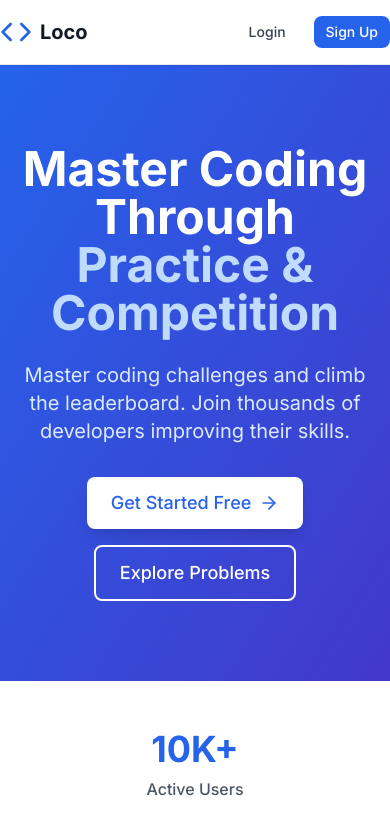
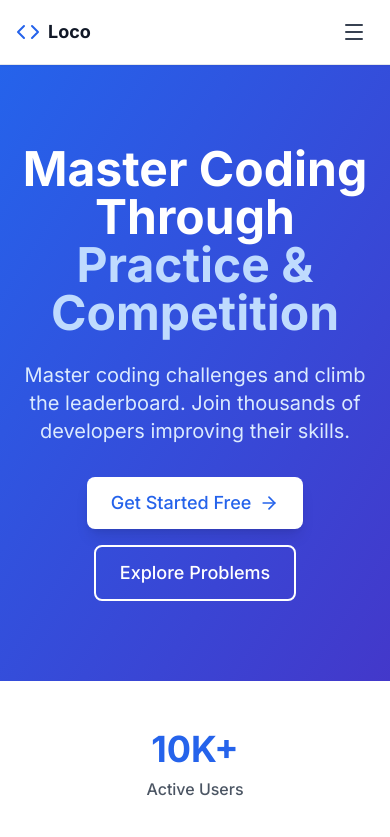
Before and after one commit to prabalesh/loco, a React (Vite) app in the folder frontend/: page / in a window 390 px wide. Shown: the top 837 px of the page. Built offline with nearby package versions, Linux system fonts and the light colour scheme; no server answers.

Commit message:
feat(frontend/layout): made component mobile responsive

```diff
--- a/frontend/src/shared/components/layout/Header.tsx
+++ b/frontend/src/shared/components/layout/Header.tsx
@@ -1,28 +1,37 @@
 import { Link } from 'react-router-dom'
-import { Code, LogOut, User } from 'lucide-react'
+import { Code, LogOut, User, Menu, X } from 'lucide-react'
+import { useState } from 'react'
 import { useAuth } from '../../../shared/hooks/useAuth'
 import { useLogout } from '../../../features/auth/hooks/useLogout'
 import { Button } from '../ui/Button'
 import { ROUTES } from '../../../shared/constants/routes'
 import { CONFIG } from '../../../shared/constants/config'
 
+
 export const Header = () => {
   const { isAuthenticated, user } = useAuth()
   const { mutate: logout, isPending } = useLogout()
+  const [mobileMenuOpen, setMobileMenuOpen] = useState(false)
+
+  const closeMobileMenu = () => setMobileMenuOpen(false)
 
   return (
     <header className="bg-white border-b border-gray-200 sticky top-0 z-50 shadow-sm">
-      <nav className="max-w-7xl m-auto">
+      <nav className="max-w-7xl mx-auto px-4 sm:px-6 lg:px-8">
         <div className="flex justify-between items-center h-16">
           {/* Logo */}
-          <Link to={ROUTES.HOME} className="flex items-center space-x-2 hover:opacity-80 transition-opacity">
-            <Code className="h-8 w-8 text-blue-600" />
-            <span className="text-xl font-bold text-gray-900">
+          <Link
+            to={ROUTES.HOME}
+            className="flex items-center space-x-2 hover:opacity-80 transition-opacity z-50"
+            onClick={closeMobileMenu}
+          >
+            <Code className="h-6 w-6 sm:h-8 sm:w-8 text-blue-600" />
+            <span className="text-lg sm:text-xl font-bold text-gray-900">
               {CONFIG.APP_NAME}
             </span>
           </Link>
 
-          {/* Center Navigation */}
+          {/* Desktop Navigation */}
           <div className="hidden md:flex items-center space-x-8">
             <Link
               to={ROUTES.PROBLEMS}
@@ -46,13 +55,13 @@ export const Header = () => {
             )}
           </div>
 
-          {/* Right Side - Auth Buttons */}
-          <div className="flex items-center space-x-4">
+          {/* Desktop Auth Buttons */}
+          <div className="hidden md:flex items-center space-x-4">
             {isAuthenticated ? (
               <>
                 <Link
                   to={ROUTES.PROFILE}
-                  className="hidden md:flex items-center space-x-2 text-gray-700 hover:text-blue-600 transition-colors px-3 py-2 rounded-md hover:bg-gray-50"
+                  className="flex items-center space-x-2 text-gray-700 hover:text-blue-600 transition-colors px-3 py-2 rounded-md hover:bg-gray-50"
                 >
                   <User className="h-5 w-5" />
                   <span className="font-medium">{user?.username}</span>
@@ -83,6 +92,104 @@ export const Header = () => {
               </>
             )}
           </div>
+
+          {/* Mobile Menu Button */}
+          <button
+            onClick={() => setMobileMenuOpen(!mobileMenuOpen)}
+            className="md:hidden p-2 rounded-md text-gray-700 hover:bg-gray-100 focus:outline-none focus:ring-2 focus:ring-blue-500 transition-colors z-50"
+            aria-label="Toggle mobile menu"
+            aria-expanded={mobileMenuOpen}
+          >
+            {mobileMenuOpen ? (
+              <X className="h-6 w-6" />
+            ) : (
+              <Menu className="h-6 w-6" />
+            )}
+          </button>
+        </div>
+
+        {/* Mobile Menu */}
+        <div
+          className={`md:hidden overflow-hidden transition-all duration-300 ease-in-out ${
+            mobileMenuOpen ? 'max-h-screen opacity-100' : 'max-h-0 opacity-0'
+          }`}
+        >
+          <div className="py-4 space-y-2 border-t border-gray-200">
+            {/* Mobile Navigation Links */}
+            <Link
+              to={ROUTES.PROBLEMS}
+              className="block text-gray-700 hover:text-blue-600 hover:bg-gray-50 font-medium px-4 py-3 rounded-md transition-colors"
+              onClick={closeMobileMenu}
+            >
+              Problems
+            </Link>
+            <Link
+              to={ROUTES.LEADERBOARD}
+              className="block text-gray-700 hover:text-blue-600 hover:bg-gray-50 font-medium px-4 py-3 rounded-md transition-colors"
+              onClick={closeMobileMenu}
+            >
+              Leaderboard
+            </Link>
+            {isAuthenticated && (
+              <Link
+                to={ROUTES.SUBMISSIONS}
+                className="block text-gray-700 hover:text-blue-600 hover:bg-gray-50 font-medium px-4 py-3 rounded-md transition-colors"
+                onClick={closeMobileMenu}
+              >
+                Submissions
+              </Link>
+            )}
+
+            {/* Mobile Auth Section */}
+            <div className="pt-4 mt-4 border-t border-gray-200 space-y-2">
+              {isAuthenticated ? (
+                <>
+                  <Link
+                    to={ROUTES.PROFILE}
+                    className="flex items-center space-x-2 text-gray-700 hover:text-blue-600 hover:bg-gray-50 px-4 py-3 rounded-md transition-colors"
+                    onClick={closeMobileMenu}
+                  >
+                    <User className="h-5 w-5" />
+                    <span className="font-medium">{user?.username}</span>
+                  </Link>
+                  <button
+                    onClick={() => {
+                      logout()
+                      closeMobileMenu()
+                    }}
+                    disabled={isPending}
+                    className="w-full flex items-center justify-center space-x-2 text-gray-700 hover:text-red-600 hover:bg-red-50 px-4 py-3 rounded-md transition-colors disabled:opacity-50"
+                  >
+                    <LogOut className="h-5 w-5" />
+                    <span className="font-medium">
+                      {isPending ? 'Logging out...' : 'Logout'}
+                    </span>
+                  </button>
+                </>
+              ) : (
+                <div className="space-y-2 px-4">
+                  <Link
+                    to={ROUTES.LOGIN}
+                    className="block"
+                    onClick={closeMobileMenu}
+                  >
+                    <Button variant="ghost" size="md" className="w-full">
+                      Login
+                    </Button>
+                  </Link>
+                  <Link
+                    to={ROUTES.REGISTER}
+                    className="block"
+                    onClick={closeMobileMenu}
+                  >
+                    <Button variant="primary" size="md" className="w-full">
+                      Sign Up
+                    </Button>
+                  </Link>
+                </div>
+              )}
+            </div>
+          </div>
         </div>
       </nav>
     </header>
```
